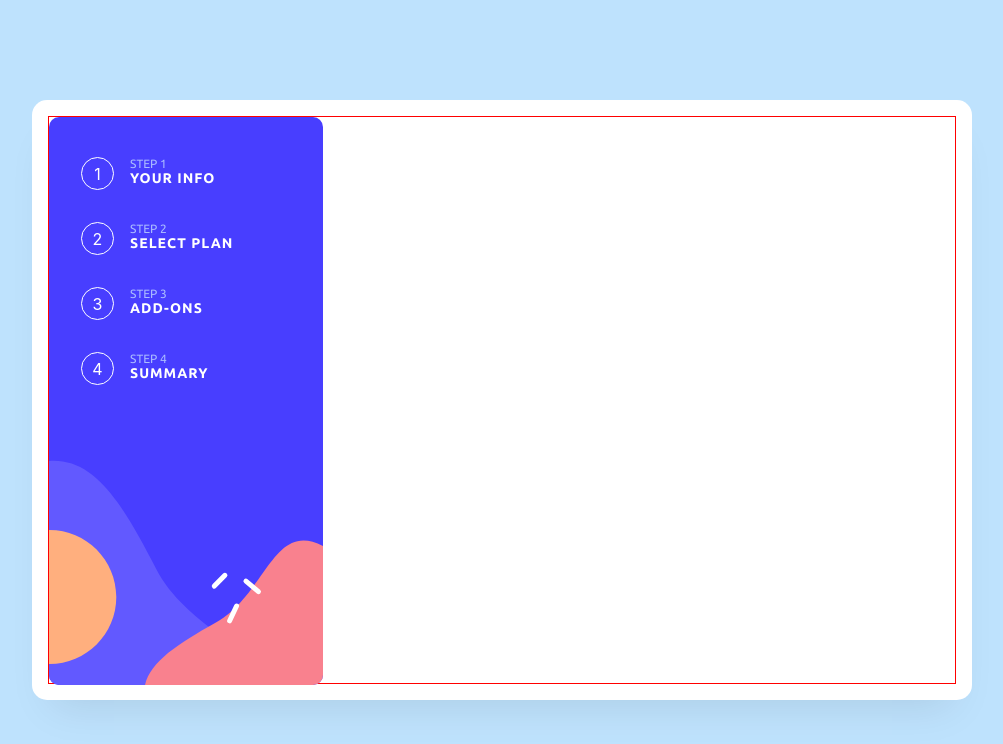
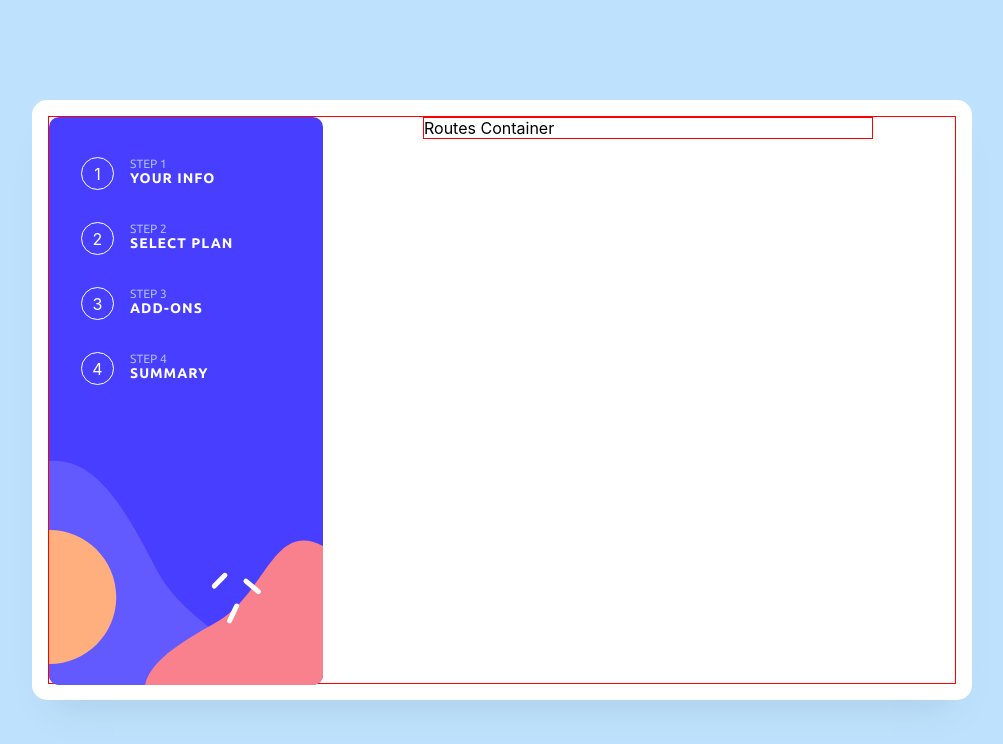
Before and after one commit to mosesrc/multi-step-form-app, a React (Create React App) app in the folder multi-step-form-ui/: page / in a window 1280 px wide. Shown: the top 744 px of the page, without its empty margins (138-1141 px from the left). Built offline with nearby package versions, Linux system fonts and the light colour scheme.

Commit message:
Create Route Container

```diff
--- a/multi-step-form-ui/src/shared/containers/Home/Home.css
+++ b/multi-step-form-ui/src/shared/containers/Home/Home.css
@@ -12,6 +12,7 @@ section {
 }
 
 .container {
+    display: flex;
     height: 568px;
     margin: 0;
     border: solid 1px red;
--- a/multi-step-form-ui/src/shared/containers/Home/Home.js
+++ b/multi-step-form-ui/src/shared/containers/Home/Home.js
@@ -1,5 +1,6 @@
 import React from 'react';
 import SideBar from '../SideBar/Sidebar';
+import RouteContainer from '../RouteContainer/RouteContainer';
 
 import './Home.css';
 
@@ -9,6 +10,9 @@ function Home() {
         <section>
             <div className='container'>
                 <SideBar />
+                <div>
+                    <RouteContainer />
+                </div>
             </div>
         </section>
     )
--- /dev/null
+++ b/multi-step-form-ui/src/shared/containers/RouteContainer/RouteContainer.css
@@ -0,0 +1,5 @@
+.routes-container {
+    width: 450px;
+    margin-left: 100px;
+    border: solid 1px red;
+}
--- /dev/null
+++ b/multi-step-form-ui/src/shared/containers/RouteContainer/RouteContainer.js
@@ -0,0 +1,13 @@
+import React from 'react';
+
+import './RouteContainer.css';
+
+function RouteContainer() {
+    return (
+        <div className='routes-container'>
+            Routes Container
+        </div>
+    )
+}
+
+export default RouteContainer;
```
Also changed, not shown: multi-step-form-ui/src/shared/containers/InfoPage/InfoPage.js (added, +9 -0 lines), multi-step-form-ui/src/shared/containers/InfoPage/InfoPage.css (added).
